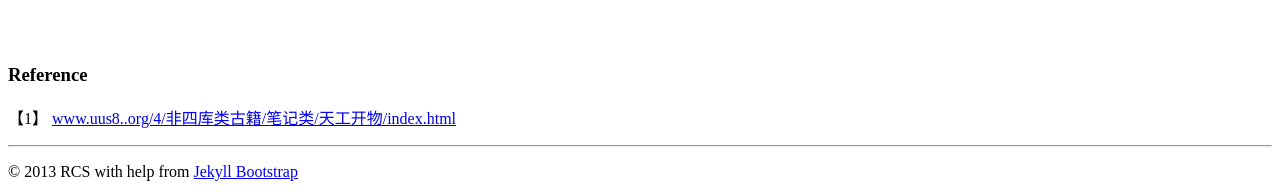
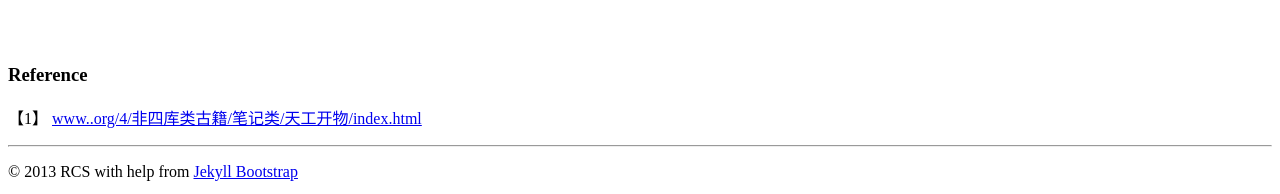
Before and after one commit to RCSTech/RCSTech.github.io, a Jekyll site: the page built from announcement.md, in a window 1280 px wide. Shown: the part 1163-1357 px from the top of the page. Built offline with Jekyll 4.4.1, drawn with Linux system fonts in a browser that asks for light colours; nearby versions of some CDN libraries; a style sheet for code colours, icons or effects is not loaded.

Commit message:
edit announcement

```diff
--- a/announcement.md
+++ b/announcement.md
@@ -47,11 +47,13 @@
 　　结语：玉不琢，不成器；成为牛人的第一步是敢于公开自己的技术，供他人学习或是批评；人不学，不知道；我们真切地希望大家在RCS的这一年能主动地多学习，我们可以毫不谦虚地说，如果真想学到点本事，RCS是厦大最好的平台，没有之一。　最后，期待着在“玉不琢”上，能看到大家分享更多优秀的技术总结和学习心得。
 
 <br>
-<p align="right">——“玉不琢”运营组</p>
+<div>
+    <p align="right">——“玉不琢”运营组</p>
+</div>
 <br>
 <br>
 <br>
 
 ###Reference
 
-<span id="【1】"></span>【1】 [www.uus8..org/4/非四库类古籍/笔记类/天工开物/index.html](http://www.uus8.org/4/%E9%9D%9E%E5%9B%9B%E5%BA%93%E7%B1%BB%E5%8F%A4%E7%B1%8D/%E7%AC%94%E8%AE%B0%E7%B1%BB/%E5%A4%A9%E5%B7%A5%E5%BC%80%E7%89%A9/index.html)
+<span id="【1】"></span>【1】 [www..org/4/非四库类古籍/笔记类/天工开物/index.html](http://www.uus8.org/4/%E9%9D%9E%E5%9B%9B%E5%BA%93%E7%B1%BB%E5%8F%A4%E7%B1%8D/%E7%AC%94%E8%AE%B0%E7%B1%BB/%E5%A4%A9%E5%B7%A5%E5%BC%80%E7%89%A9/index.html)
```
